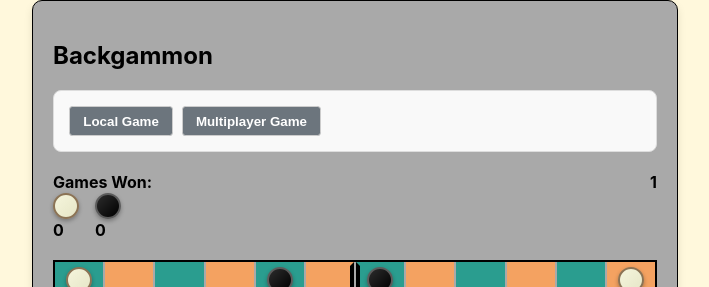
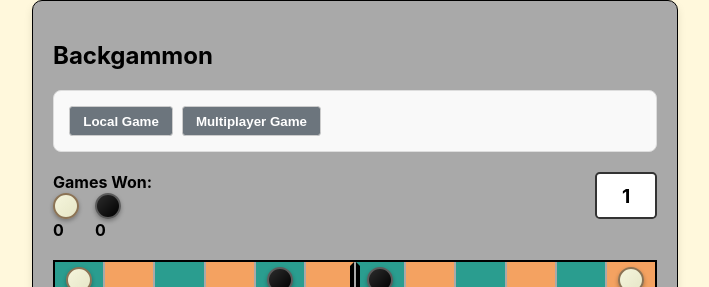
Before and after one commit to annmarie/play_a_game, a React (Vite) app: page /backgammon in a window 1280 px wide. Shown: the top 287 px of the page, without its empty margins (285-994 px from the left). Built offline with nearby package versions, Linux system fonts and the light colour scheme; no server answers.

Commit message:
double cube now an actual cube

```diff
--- a/src/Backgammon/Backgammon.module.css
+++ b/src/Backgammon/Backgammon.module.css
@@ -128,8 +128,8 @@
 }
 
 .doubleOffer {
-  background: #fff3cd;
-  border: 1px solid #ffeaa7;
+  background: #f5f5f5;
+  border: 1px solid #ddd;
   border-radius: 0.5em;
   padding: 1em;
   margin: 1em 0;
@@ -214,3 +214,45 @@
 .multiplayerInfo button:hover {
   background: #c82333;
 }
+
+.doublesCube {
+  text-align: center;
+}
+
+.cube {
+  background: white;
+  border: 2px solid #333;
+  border-radius: 0.25em;
+  padding: 0.5em;
+  font-weight: bold;
+  font-size: 1.2em;
+  display: inline-block;
+  min-width: 2em;
+  margin-bottom: 0.5em;
+}
+
+.cubeDisplay {
+  margin-bottom: 0.5em;
+}
+
+.owner {
+  font-size: 0.9em;
+  margin-top: 0.25em;
+}
+
+.pendingOffer {
+  font-weight: bold;
+  margin: 0.5em 0;
+}
+
+.controls {
+  display: flex;
+  flex-direction: column;
+  gap: 0.5em;
+  align-items: center;
+}
+
+.responseButtons {
+  display: flex;
+  gap: 0.5em;
+}
```
